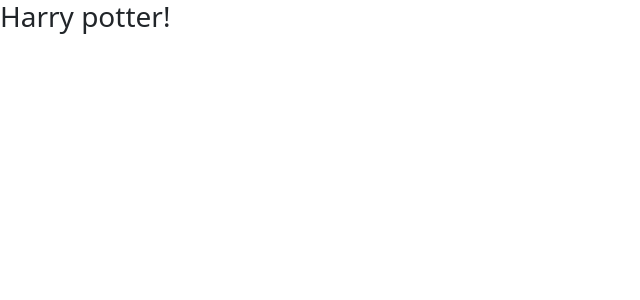
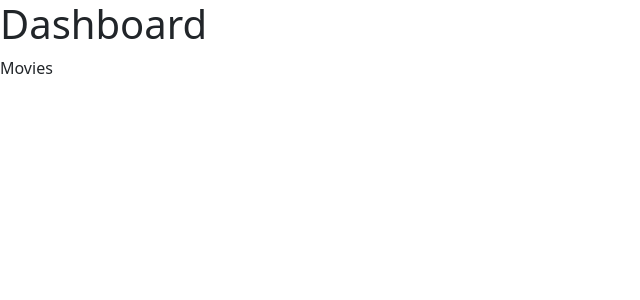
Before and after one commit to AngelikiGall/React, a React (Create React App) app: page /dashboard in a window 1280 px wide. Shown: the top 300 px of the page, without its empty margins (0-640 px from the left). Built offline with nearby package versions, Linux system fonts and the light colour scheme.

Commit message:
added label movies in dashboard.

```diff
--- a/src/pages/dashboard/dashboard.js
+++ b/src/pages/dashboard/dashboard.js
@@ -1,8 +1,11 @@
 function Dashboard() {
     return (
         <div classname= "Dashboard">
-            <h3> Harry potter! </h3>
+            <h1> Dashboard </h1>
+            <label>Movies</label>
+
         </div>
+
     );
 }
 export default Dashboard;
```
